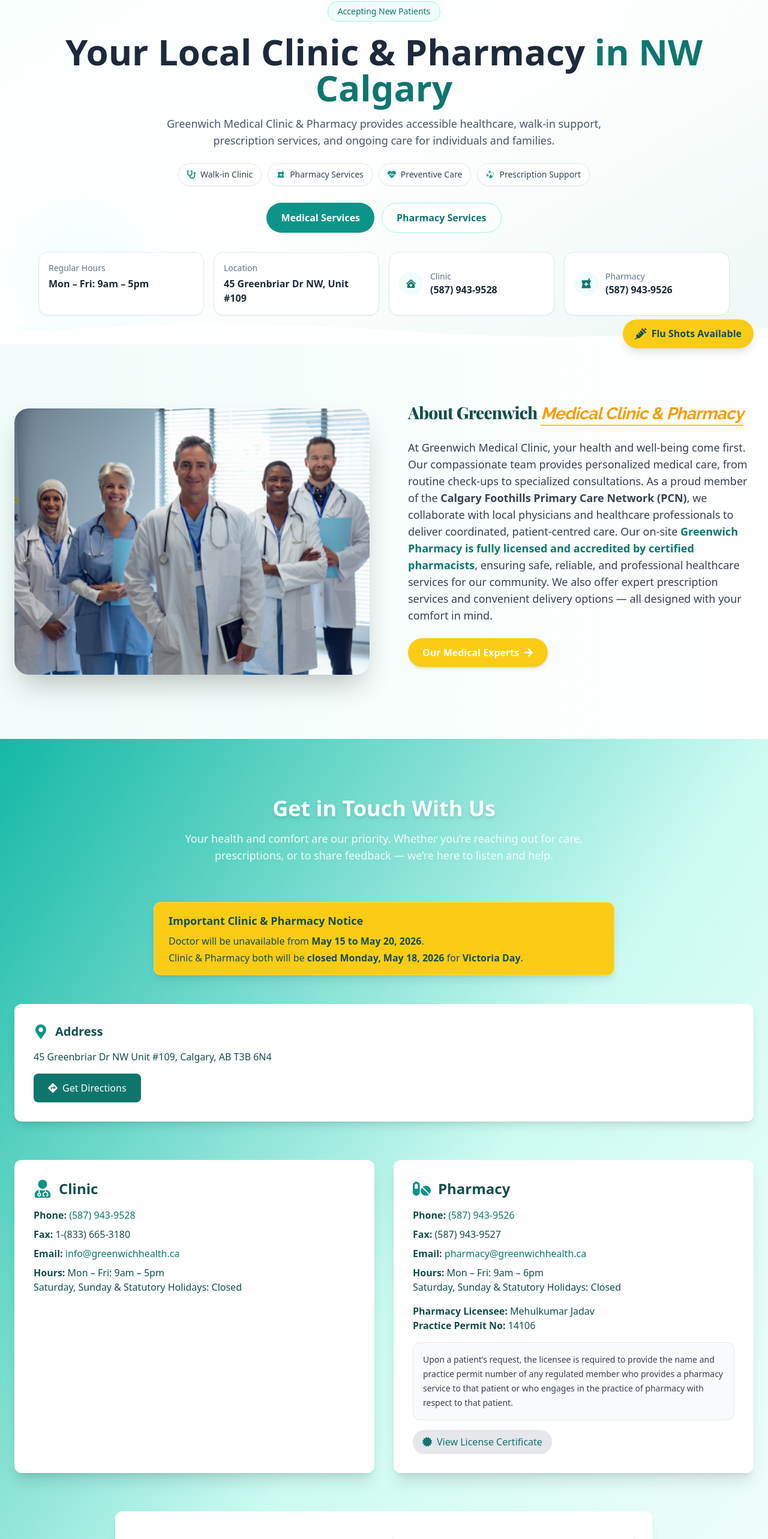
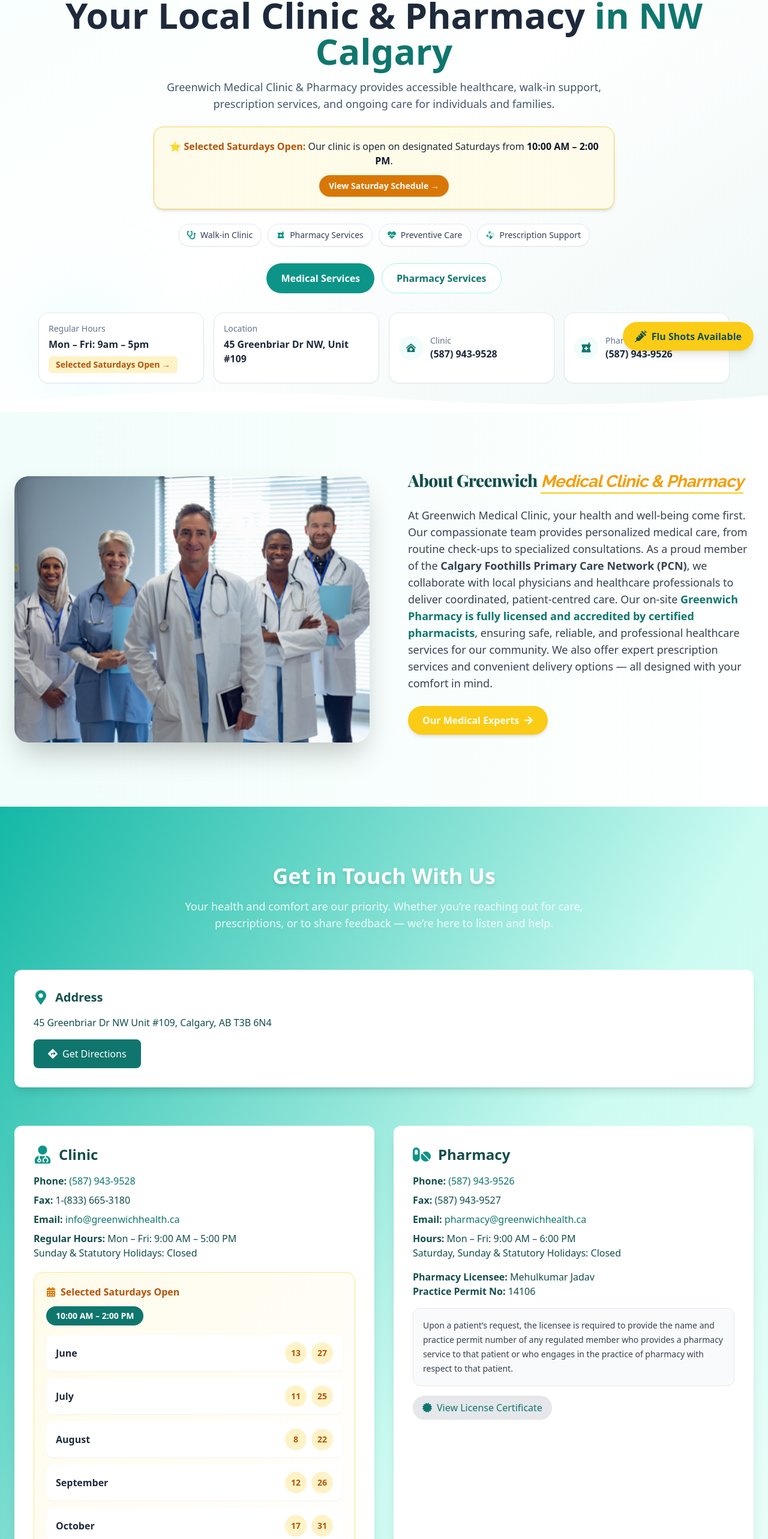
Before and after one commit to IshaPatel-1992/greenwich-pharmacy-clinic-latest, a React (Create React App) app: page / in a window 1280 px wide. Shown: the part 187-2753 px from the top of the page at 60% size. Built offline with nearby package versions, Linux system fonts and the light colour scheme.

Commit message:
Selected Saturdays Open Note

```diff
--- a/src/components/ContactForm.jsx
+++ b/src/components/ContactForm.jsx
@@ -6,15 +6,24 @@
   FaDirections,
   FaCertificate,
   FaComments,
+  FaCalendarAlt,
 } from "react-icons/fa";
 import concernPoster from "../assets/ContactUS/Poster_PatientConcerns.jpg";
 import { Helmet } from "react-helmet-async";
 
+const openSaturdays = [
+  { month: "June", dates: ["13", "27"] },
+  { month: "July", dates: ["11", "25"] },
+  { month: "August", dates: ["8", "22"] },
+  { month: "September", dates: ["12", "26"] },
+  { month: "October", dates: ["17", "31"] },
+  { month: "November", dates: ["7", "21"] },
+  { month: "December", dates: ["5", "12"] },
+];
 
 export default function ContactForm() {
   return (
     <>
-      {/* ✅ SEO Meta Tags & Local Business Schema */}
       <Helmet>
         <title>
           Greenwich Medical Clinic & Pharmacy | NW Calgary Walk-In & Pharmacy
@@ -27,7 +36,6 @@
 
         <link rel="canonical" href="https://greenwichhealth.ca/contact" />
 
-        {/* JSON-LD Schema for Clinic + Pharmacy */}
         <script type="application/ld+json">
           {`
           {
@@ -47,7 +55,10 @@
                   "postalCode": "T3B 6N4",
                   "addressCountry": "CA"
                 },
-                "openingHours": "Mo-Fr 09:00-17:00",
+                "openingHours": [
+                  "Mo-Fr 09:00-17:00",
+                  "Sa 10:00-14:00"
+                ],
                 "sameAs": [
                   "https://www.google.com/maps/place/Greenwich+Medical+Clinic+%26+Pharmacy"
                 ]
@@ -77,131 +88,165 @@
         </script>
       </Helmet>
 
-
       <section
         id="contactus"
-        className="relative py-24 bg-gradient-to-br from-teal-500 via-teal-100 to-white text-teal-900"
+        className="relative bg-gradient-to-br from-teal-500 via-teal-100 to-white py-24 text-teal-900"
       >
-        <div className="relative max-w-7xl mx-auto px-6">
-          {/* Top Heading */}
-          <div className="text-center max-w-3xl mx-auto mb-16">
-            <h2 className="text-4xl font-extrabold text-white drop-shadow-md mb-4">
+        <div className="relative mx-auto max-w-7xl px-6">
+          <div className="mx-auto mb-16 max-w-3xl text-center">
+            <h2 className="mb-4 text-4xl font-extrabold text-white drop-shadow-md">
               Get in Touch With Us
             </h2>
+
             <p className="text-lg text-white/90">
-              Your health and comfort are our priority. Whether you’re reaching out
-              for care, prescriptions, or to share feedback — we’re here to listen
-              and help.
+              Your health and comfort are our priority. Whether you’re reaching
+              out for care, prescriptions, or to share feedback — we’re here to
+              listen and help.
             </p>
           </div>
 
-
-          {/* ✅ Holiday + Doctor Notice Banner */}
-          <div className="max-w-3xl mx-auto mb-12">
-            <div className="rounded-xl border border-white/30 bg-yellow-400 backdrop-blur px-6 py-4 text-teal-900 shadow-lg">
-
-              <div className="font-bold text-lg mb-2">
-                Important Clinic & Pharmacy Notice
-              </div>
-
-              <div className="space-y-1 text-sm md:text-base">
-                <p>
-                  Doctor will be unavailable from{" "}
-                  <span className="font-semibold">May 15 to May 20, 2026</span>.
-                </p>
-
-                <p>
-                  Clinic & Pharmacy both will be{" "}
-                  <span className="font-semibold">closed Monday, May 18, 2026</span>{" "}
-                  for <span className="font-semibold">Victoria Day</span>.
-                </p>
-              </div>
-
-            </div>
-          </div>
-
-          {/* Address Section */}
-          <div className="mb-16 bg-white rounded-xl shadow-lg p-8 text-center md:text-left">
-            <div className="flex justify-center md:justify-start items-center gap-3 mb-4">
+          <div className="mb-16 rounded-xl bg-white p-8 text-center shadow-lg md:text-left">
+            <div className="mb-4 flex items-center justify-center gap-3 md:justify-start">
               <FaMapMarkerAlt className="text-2xl text-teal-600" />
               <h3 className="text-xl font-semibold">Address</h3>
             </div>
-            <p className="mb-4">45 Greenbriar Dr NW Unit #109, Calgary, AB T3B 6N4</p>
+
+            <p className="mb-4">
+              45 Greenbriar Dr NW Unit #109, Calgary, AB T3B 6N4
+            </p>
+
             <a
               href="https://www.google.com/maps/dir/?api=1&destination=109+-+45+Greenbriar+Lane+NW,+Calgary,+AB"
               target="_blank"
               rel="noopener noreferrer"
-              className="inline-flex items-center gap-2 bg-teal-700 hover:bg-teal-600 text-white px-6 py-3 rounded-lg font-medium transition"
+              className="inline-flex items-center gap-2 rounded-lg bg-teal-700 px-6 py-3 font-medium text-white transition hover:bg-teal-600"
             >
               <FaDirections />
               Get Directions
             </a>
           </div>
 
-          {/* Contact Info Grid: Clinic & Pharmacy */}
-          <div className="grid md:grid-cols-2 gap-8 mb-16">
-            {/* Clinic Info */}
-            <div className="bg-white shadow-xl rounded-xl p-8 hover:shadow-2xl transition">
-              <div className="flex items-center gap-3 mb-4">
+          <div className="mb-16 grid gap-8 md:grid-cols-2">
+            <div className="rounded-xl bg-white p-8 shadow-xl transition hover:shadow-2xl">
+              <div className="mb-4 flex items-center gap-3">
                 <FaUserMd className="text-3xl text-teal-600" />
                 <h3 className="text-2xl font-semibold">Clinic</h3>
               </div>
+
               <p className="mb-2">
                 <strong>Phone:</strong>{" "}
-                <a href="tel:+15879439528" className="text-teal-700 hover:underline">
+                <a
+                  href="tel:+15879439528"
+                  className="text-teal-700 hover:underline"
+                >
                   (587) 943-9528
                 </a>
               </p>
+
               <p className="mb-2">
                 <strong>Fax:</strong> 1-(833) 665-3180
               </p>
+
               <p className="mb-2">
                 <strong>Email:</strong>{" "}
-                <a href="mailto:info@greenwichhealth.ca" className="text-teal-700 hover:underline">
+                <a
+                  href="mailto:info@greenwichhealth.ca"
+                  className="text-teal-700 hover:underline"
+                >
                   info@greenwichhealth.ca
                 </a>
               </p>
-              <p>
-                <strong>Hours:</strong> Mon – Fri: 9am – 5pm <br />
-                Saturday, Sunday & Statutory Holidays: Closed
+
+              <p className="mb-4">
+                <strong>Regular Hours:</strong> Mon – Fri: 9:00 AM – 5:00 PM
+                <br />
+                Sunday & Statutory Holidays: Closed
               </p>
+
+              <div className="mt-5 rounded-2xl border border-amber-200 bg-gradient-to-br from-amber-50 to-white p-5">
+                <div className="mb-3 flex items-center gap-2">
+                  <FaCalendarAlt className="text-amber-600" />
+                  <h4 className="font-extrabold text-amber-700">
+                    Selected Saturdays Open
+                  </h4>
+                </div>
+
+                <p className="mb-4 inline-block rounded-full bg-teal-700 px-4 py-1.5 text-sm font-bold text-white">
+                  10:00 AM – 2:00 PM
+                </p>
+
+                <div className="space-y-3">
+                  {openSaturdays.map((item) => (
+                    <div
+                      key={item.month}
+                      className="flex items-center justify-between rounded-xl bg-white px-4 py-3 shadow-sm"
+                    >
+                      <span className="font-bold text-slate-800">{item.month}</span>
+
+                      <div className="flex gap-2">
+                        {item.dates.map((date) => (
+                          <span
+                            key={date}
+                            className="grid h-9 w-9 place-items-center rounded-full bg-amber-100 text-sm font-extrabold text-amber-700"
+                          >
+                            {date}
+                          </span>
+                        ))}
+                      </div>
+                    </div>
+                  ))}
+                </div>
+              </div>
             </div>
-            {/* Pharmacy Info */}
-            <div className="bg-white shadow-xl rounded-xl p-8 hover:shadow-2xl transition">
-              <div className="flex items-center gap-3 mb-4">
+
+            <div className="rounded-xl bg-white p-8 shadow-xl transition hover:shadow-2xl">
+              <div className="mb-4 flex items-center gap-3">
                 <FaPills className="text-3xl text-teal-600" />
                 <h3 className="text-2xl font-semibold">Pharmacy</h3>
               </div>
+
               <p className="mb-2">
                 <strong>Phone:</strong>{" "}
-                <a href="tel:+15879439526" className="text-teal-700 hover:underline">
+                <a
+                  href="tel:+15879439526"
+                  className="text-teal-700 hover:underline"
+                >
                   (587) 943-9526
                 </a>
               </p>
+
               <p className="mb-2">
                 <strong>Fax:</strong> (587) 943-9527
               </p>
+
               <p className="mb-2">
                 <strong>Email:</strong>{" "}
-                <a href="mailto:pharmacy@greenwichhealth.ca" className="text-teal-700 hover:underline">
+                <a
+                  href="mailto:pharmacy@greenwichhealth.ca"
+                  className="text-teal-700 hover:underline"
+                >
                   pharmacy@greenwichhealth.ca
                 </a>
               </p>
+
               <p className="mb-4">
-                <strong>Hours:</strong> Mon – Fri: 9am – 6pm <br />
+                <strong>Hours:</strong> Mon – Fri: 9:00 AM – 6:00 PM
+                <br />
                 Saturday, Sunday & Statutory Holidays: Closed
               </p>
+
               <p className="mb-4">
-                <strong>Pharmacy Licensee: </strong>Mehulkumar Jadav<br />
+                <strong>Pharmacy Licensee:</strong> Mehulkumar Jadav
+                <br />
                 <strong>Practice Permit No:</strong> 14106
               </p>
 
               <div className="mb-4 rounded-xl border border-gray-200 bg-gray-50 p-4 text-sm leading-6 text-gray-700">
                 <p>
-                  Upon a patient’s request, the licensee is required to provide the name and
-                  practice permit number of any regulated member who provides a pharmacy
-                  service to that patient or who engages in the practice of pharmacy with
-                  respect to that patient.
+                  Upon a patient’s request, the licensee is required to provide
+                  the name and practice permit number of any regulated member who
+                  provides a pharmacy service to that patient or who engages in
+                  the practice of pharmacy with respect to that patient.
                 </p>
               </div>
 
@@ -209,7 +254,7 @@
                 href="/files/certificate.pdf"
                 target="_blank"
                 rel="noopener noreferrer"
-                className="inline-flex items-center gap-2 bg-gray-200 hover:bg-gray-300 text-teal-700 px-4 py-2 rounded-full shadow-sm transition w-fit group"
+                className="group inline-flex w-fit items-center gap-2 rounded-full bg-gray-200 px-4 py-2 text-teal-700 shadow-sm transition hover:bg-gray-300"
               >
                 <FaCertificate className="transition-transform duration-300 ease-in-out group-hover:scale-110 group-hover:text-yellow-500" />
                 View License Certificate
@@ -217,29 +262,30 @@
             </div>
           </div>
 
-          {/* Questions/Concerns + Poster Section */}
-          <div className="bg-white rounded-xl shadow-lg p-8 max-w-4xl mx-auto text-center">
-            <div className="flex flex-col md:flex-row md:items-center md:justify-center gap-8">
-              {/* Text */}
+          <div className="mx-auto max-w-4xl rounded-xl bg-white p-8 text-center shadow-lg">
+            <div className="flex flex-col gap-8 md:flex-row md:items-center md:justify-center">
               <div className="md:w-1/2">
-                <div className="flex justify-center md:justify-start items-center gap-3 mb-4">
+                <div className="mb-4 flex items-center justify-center gap-3 md:justify-start">
                   <FaComments className="text-3xl text-teal-600" />
                   <h3 className="text-2xl font-semibold text-teal-800">
                     Questions or Concerns?
                   </h3>
                 </div>
-                <p className="text-gray-700 text-lg leading-relaxed mb-4">
-                  We’re committed to listening, learning, and continually improving
-                  our services. If you have questions, feedback, or concerns, please
-                  reach out — our team will respond promptly and with care.
+
+                <p className="mb-4 text-lg leading-relaxed text-gray-700">
+                  We’re committed to listening, learning, and continually
+                  improving our services. If you have questions, feedback, or
+                  concerns, please reach out — our team will respond promptly and
+                  with care.
                 </p>
-                <p className="text-gray-600 text-base italic mb-6">
-                  “Your voice helps us serve you better — together, we make care stronger.”
+
+                <p className="mb-6 text-base italic text-gray-600">
+                  “Your voice helps us serve you better — together, we make care
+                  stronger.”
                 </p>
               </div>
 
-              {/* Poster */}
-              <div className="md:w-1/2 flex justify-center">
+              <div className="flex justify-center md:w-1/2">
                 <a
                   href="/files/Poster_PatientConcerns.pdf"
                   target="_blank"
@@ -249,7 +295,7 @@
                   <img
                     src={concernPoster}
                     alt="Alberta College of Pharmacy - Patient Concerns Poster"
-                    className="rounded-lg shadow-md hover:shadow-xl hover:scale-[1.02] transition-transform duration-300 max-w-full"
+                    className="max-w-full rounded-lg shadow-md transition-transform duration-300 hover:scale-[1.02] hover:shadow-xl"
                   />
                 </a>
               </div>
--- a/src/components/Hero.jsx
+++ b/src/components/Hero.jsx
@@ -6,85 +6,98 @@
 
 export default function HeroSection() {
   return (
-    <section className="relative overflow-hidden bg-gradient-to-br from-[#f7fffd] via-white to-[#eef8f6] px-6 pt-28 md:pt-32 pb-12">
-      <div className="absolute -top-20 right-10 h-56 w-56 rounded-full bg-teal-100 blur-3xl opacity-40 pointer-events-none" />
-      <div className="absolute bottom-0 left-10 h-52 w-52 rounded-full bg-cyan-100 blur-3xl opacity-30 pointer-events-none" />
+    <section className="relative overflow-hidden bg-gradient-to-br from-[#f7fffd] via-white to-[#eef8f6] px-6 pb-12 pt-28 md:pt-32">
+      <div className="pointer-events-none absolute -top-20 right-10 h-56 w-56 rounded-full bg-teal-100 opacity-40 blur-3xl" />
+      <div className="pointer-events-none absolute bottom-0 left-10 h-52 w-52 rounded-full bg-cyan-100 opacity-30 blur-3xl" />
 
-      <div className="relative z-10 max-w-6xl mx-auto text-center">
-        {/* Compact Notice */}
-        <div className="mx-auto mb-5 max-w-4xl rounded-full border border-amber-200 bg-amber-50 px-4 py-2 text-sm text-amber-900 shadow-sm">
-          <p className="leading-relaxed">
-            <span className="font-semibold">Notice:</span> Doctor will be away from{" "}
-            <strong>May 15–20</strong>, and both the clinic & pharmacy will be closed on{" "}
-            <strong>May 18</strong> for Victoria Day.
-          </p>
-        </div>
-
-        <span className="inline-flex items-center rounded-full border border-teal-200 bg-teal-50 text-teal-700 px-4 py-1.5 text-sm font-medium">
+      <div className="relative z-10 mx-auto max-w-6xl text-center">
+        <span className="inline-flex items-center rounded-full border border-teal-200 bg-teal-50 px-4 py-1.5 text-sm font-medium text-teal-700">
           Accepting New Patients
         </span>
 
-        <h1 className="mt-5 text-4xl md:text-5xl xl:text-6xl font-bold text-slate-800 leading-tight">
+        <h1 className="mt-5 text-4xl font-bold leading-tight text-slate-800 md:text-5xl xl:text-6xl">
           Your Local Clinic & Pharmacy{" "}
           <span className="text-teal-700">in NW Calgary</span>
         </h1>
 
-        <p className="mt-4 mx-auto max-w-3xl text-base md:text-lg text-slate-600 leading-relaxed">
+        <p className="mx-auto mt-4 max-w-3xl text-base leading-relaxed text-slate-600 md:text-lg">
           Greenwich Medical Clinic & Pharmacy provides accessible healthcare,
-          walk-in support, prescription services, and ongoing care for individuals
-          and families.
+          walk-in support, prescription services, and ongoing care for
+          individuals and families.
         </p>
 
-        {/* Services */}
+        <div className="mx-auto mt-6 max-w-3xl rounded-2xl border border-amber-300 bg-gradient-to-r from-amber-50 via-yellow-50 to-amber-50 px-6 py-5 shadow-md">
+          <p className="text-sm text-slate-800 md:text-base">
+            <span className="font-extrabold text-amber-700">
+              ⭐ Selected Saturdays Open:
+            </span>{" "}
+            Our clinic is open on designated Saturdays from{" "}
+            <strong className="text-slate-900">10:00 AM – 2:00 PM</strong>.
+          </p>
+
+          <a
+            href="#contactus"
+            className="mt-3 inline-flex items-center rounded-full bg-amber-600 px-4 py-2 text-sm font-bold text-white shadow-sm transition hover:bg-amber-700"
+          >
+            View Saturday Schedule →
+          </a>
+        </div>
+
         <div className="mt-6 flex flex-wrap justify-center gap-2.5">
-          <span className="inline-flex items-center gap-2 rounded-full bg-white border border-slate-200 px-3.5 py-2 text-sm text-slate-700 shadow-sm">
+          <span className="inline-flex items-center gap-2 rounded-full border border-slate-200 bg-white px-3.5 py-2 text-sm text-slate-700 shadow-sm">
             <FaStethoscope className="text-teal-600" />
             Walk-in Clinic
           </span>
 
-          <span className="inline-flex items-center gap-2 rounded-full bg-white border border-slate-200 px-3.5 py-2 text-sm text-slate-700 shadow-sm">
+          <span className="inline-flex items-center gap-2 rounded-full border border-slate-200 bg-white px-3.5 py-2 text-sm text-slate-700 shadow-sm">
             <MdLocalPharmacy className="text-teal-600" />
             Pharmacy Services
           </span>
 
-          <span className="inline-flex items-center gap-2 rounded-full bg-white border border-slate-200 px-3.5 py-2 text-sm text-slate-700 shadow-sm">
+          <span className="inline-flex items-center gap-2 rounded-full border border-slate-200 bg-white px-3.5 py-2 text-sm text-slate-700 shadow-sm">
             <FaHeartbeat className="text-teal-600" />
             Preventive Care
           </span>
 
-          <span className="inline-flex items-center gap-2 rounded-full bg-white border border-slate-200 px-3.5 py-2 text-sm text-slate-700 shadow-sm">
+          <span className="inline-flex items-center gap-2 rounded-full border border-slate-200 bg-white px-3.5 py-2 text-sm text-slate-700 shadow-sm">
             <GiMedicines className="text-teal-600" />
             Prescription Support
           </span>
         </div>
 
-        {/* Buttons */}
-        <div className="mt-7 flex flex-col sm:flex-row justify-center gap-3">
+        <div className="mt-7 flex flex-col justify-center gap-3 sm:flex-row">
           <Link
             to="/medical-services"
-            className="inline-flex items-center justify-center rounded-full bg-teal-600 px-6 py-3 text-white font-semibold hover:bg-teal-700 transition"
+            className="inline-flex items-center justify-center rounded-full bg-teal-600 px-6 py-3 font-semibold text-white transition hover:bg-teal-700"
           >
             Medical Services
           </Link>
 
           <Link
             to="/pharmacy-services"
-            className="inline-flex items-center justify-center rounded-full border border-teal-200 bg-white px-6 py-3 text-teal-700 font-semibold hover:bg-teal-50 transition"
+            className="inline-flex items-center justify-center rounded-full border border-teal-200 bg-white px-6 py-3 font-semibold text-teal-700 transition hover:bg-teal-50"
           >
             Pharmacy Services
           </Link>
         </div>
 
-        {/* Info Cards */}
-        <div className="mt-8 grid gap-4 sm:grid-cols-2 lg:grid-cols-4 text-left">
-          <div className="rounded-2xl bg-white border border-slate-200 p-4 shadow-sm">
+        <div className="mt-8 grid gap-4 text-left sm:grid-cols-2 lg:grid-cols-4">
+          <div className="rounded-2xl border border-slate-200 bg-white p-4 shadow-sm">
             <p className="text-sm text-slate-500">Regular Hours</p>
+
             <p className="mt-1 font-semibold text-slate-800">
               Mon – Fri: 9am – 5pm
             </p>
+
+            <a
+              href="#contactus"
+              className="mt-2 inline-block rounded-md bg-amber-100 px-3 py-1 text-sm font-bold text-amber-700 transition hover:bg-amber-200"
+            >
+              Selected Saturdays Open →
+            </a>
           </div>
 
-          <div className="rounded-2xl bg-white border border-slate-200 p-4 shadow-sm">
+          <div className="rounded-2xl border border-slate-200 bg-white p-4 shadow-sm">
             <p className="text-sm text-slate-500">Location</p>
             <p className="mt-1 font-semibold text-slate-800">
               45 Greenbriar Dr NW, Unit #109
@@ -93,11 +106,12 @@
 
           <a
             href="tel:+15879439528"
-            className="flex items-center gap-3 rounded-2xl bg-white border border-slate-200 p-4 shadow-sm hover:shadow-md transition"
+            className="flex items-center gap-3 rounded-2xl border border-slate-200 bg-white p-4 shadow-sm transition hover:shadow-md"
           >
-            <div className="h-10 w-10 rounded-full grid place-items-center bg-teal-50 shrink-0">
+            <div className="grid h-10 w-10 shrink-0 place-items-center rounded-full bg-teal-50">
               <FaClinicMedical className="text-teal-700" />
             </div>
+
             <div>
               <p className="text-sm text-slate-500">Clinic</p>
               <p className="font-semibold text-slate-800">(587) 943-9528</p>
@@ -106,11 +120,12 @@
 
           <a
             href="tel:+15879439526"
-            className="flex items-center gap-3 rounded-2xl bg-white border border-slate-200 p-4 shadow-sm hover:shadow-md transition"
+            className="flex items-center gap-3 rounded-2xl border border-slate-200 bg-white p-4 shadow-sm transition hover:shadow-md"
           >
-            <div className="h-10 w-10 rounded-full grid place-items-center bg-teal-50 shrink-0">
-              <MdLocalPharmacy className="text-teal-700 text-xl" />
+            <div className="grid h-10 w-10 shrink-0 place-items-center rounded-full bg-teal-50">
+              <MdLocalPharmacy className="text-xl text-teal-700" />
             </div>
+
             <div>
               <p className="text-sm text-slate-500">Pharmacy</p>
               <p className="font-semibold text-slate-800">(587) 943-9526</p>
@@ -122,7 +137,7 @@
       <div className="absolute bottom-0 left-0 w-full leading-none">
         <svg
           viewBox="0 0 1440 80"
-          className="block w-full h-[35px] md:h-[50px]"
+          className="block h-[35px] w-full md:h-[50px]"
           preserveAspectRatio="none"
         >
           <path
--- a/src/index.js
+++ b/src/index.js
@@ -1,13 +1,13 @@
 import React from "react";
 import ReactDOM from "react-dom/client";
+import { HelmetProvider } from "react-helmet-async";
 import App from "./App";
-import { HelmetProvider } from "react-helmet-async";
 import "./index.css";
 
 const root = ReactDOM.createRoot(document.getElementById("root"));
 
 root.render(
   <HelmetProvider>
-    <App />
+      <App />
   </HelmetProvider>
 );
```
Also changed, not shown: src/components/Navbar1.jsx (+6 -1 lines), src/components/ScrollToTop.jsx (added, +14 -0 lines), 1 other file (tests, documents, lock files or other folders).
